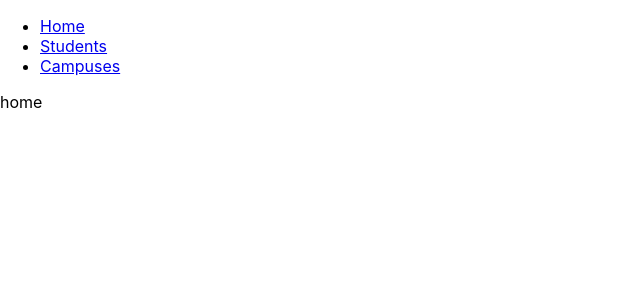
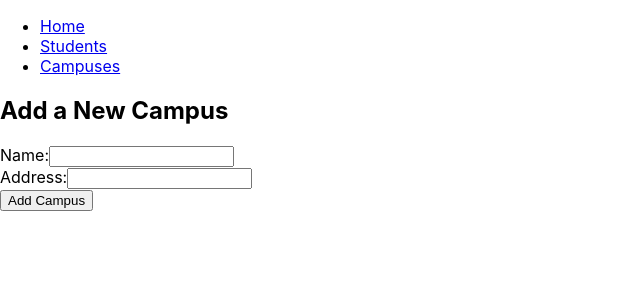
Before and after one commit to RasulNekzad/TTP-CRUDApp-Frontend, a React (Create React App) app: page /add-campus in a window 1280 px wide. Shown: the top 300 px of the page, without its empty margins (0-640 px from the left). Built offline with nearby package versions, Linux system fonts and the light colour scheme.

Commit message:
added add campus form and reorganized file structure for components

```diff
--- a/src/App/App.js
+++ b/src/App/App.js
@@ -1,6 +1,6 @@
 import { BrowserRouter as Router, Routes, Route, Link } from "react-router-dom";
 import { Home, Campuses, Students } from "../pages";
-import { Campus, Student } from "../components";
+import { AddCampusForm, Campus, Student } from "../components";
 import "./App.css";
 
 function App() {
@@ -24,6 +24,7 @@ function App() {
         <Route path="/campuses" element={<Campuses />} />
         <Route path="/campuses/:campusId" element={<Campus />} />
         <Route path="/students/:studentId" element={<Student />} />
+        <Route path="/add-campus" element={<AddCampusForm />} />
         <Route path="/*" element={<Home />} />
       </Routes>
     </Router>
--- /dev/null
+++ b/src/components/campus/AddCampusForm.jsx
@@ -0,0 +1,63 @@
+import React, { useState } from "react";
+
+const AddCampusForm = () => {
+  const [name, setName] = useState("");
+  const [address, setAddress] = useState("");
+
+  const handleSubmit = (e) => {
+    e.preventDefault();
+
+    const newCampus = {
+      name,
+      address,
+    };
+
+    setName("");
+    setAddress("");
+  };
+
+  //   const queryParams = new URLSearchParams(newCampus).toString();
+
+  //   // Perform the desired action with the new campus data (e.g., send it to the backend)
+  //   fetch(`http://localhost:8080/api/campus?${queryParams}`)
+  //     .then((response) => response.json())
+  //     .then((data) => {
+  //       // Handle the response from the backend
+  //       console.log('Response:', data);
+  //       // Reset the form fields
+  //       setName('');
+  //       setAddress('');
+  //     })
+  //     .catch((error) => {
+  //       // Handle any errors that occurred during the request
+  //       console.error('Error:', error);
+  //     });
+  return (
+    <div>
+      <h2>Add a New Campus</h2>
+      <form onSubmit={handleSubmit}>
+        <div>
+          <label htmlFor="name">Name:</label>
+          <input
+            type="text"
+            id="name"
+            value={name}
+            onChange={(e) => setName(e.target.value)}
+          />
+        </div>
+        <div>
+          <label htmlFor="address">Address:</label>
+          <input
+            type="text"
+            id="address"
+            value={address}
+            onChange={(e) => setAddress(e.target.value)}
+          />
+        </div>
+        <button type="submit">Add Campus</button>
+      </form>
+    </div>
+  );
+};
+
+export default AddCampusForm;
--- a/src/components/index.js
+++ b/src/components/index.js
@@ -1,5 +1,6 @@
 // Barrel file
-export { default as Campus } from "./Campus";
-export { default as CampusCompact } from "./CampusCompact";
+export { default as Campus } from "./campus/Campus";
+export { default as CampusCompact } from "./campus/CampusCompact";
+export { default as AddCampusForm } from "./campus/AddCampusForm";
 export { default as Student } from "./Student";
 export { default as StudentCompact } from "./StudentCompact";
--- a/src/pages/Campuses.jsx
+++ b/src/pages/Campuses.jsx
@@ -1,20 +1,27 @@
 import React, { useEffect } from "react";
 import { useDispatch, useSelector } from "react-redux";
 import { fetchAllCampusesThunk } from "../redux/campus/campus.actions";
-import { CampusCompact } from "../components";
+import { CampusCompact, AddCampusForm } from "../components";
+import { useNavigate } from "react-router-dom";
 
 const Campuses = () => {
   const allCampuses = useSelector((state) => state.campus.allCampuses);
   const dispatch = useDispatch();
+  const navigate = useNavigate();
 
   useEffect(() => {
     console.log("in campuses");
     dispatch(fetchAllCampusesThunk());
   }, []);
 
+  const handleClick = () => {
+    navigate("/add-campus");
+  };
+
   return (
     <div>
-      <h1>Campuses</h1>
+      <h1>All Campuses</h1>
+      <button onClick={handleClick}>Add Campus</button>
       <div className="campusListDiv">
         {allCampuses.map((campus) => {
           return (
```
Also changed, not shown: src/components/campus/Campus.jsx (renamed from src/components/Campus.jsx), src/components/campus/CampusCompact.jsx (renamed from src/components/CampusCompact.jsx), src/components/student/Student.jsx (renamed from src/components/Student.jsx), src/components/student/StudentCompact.jsx (renamed from src/components/StudentCompact.jsx).
